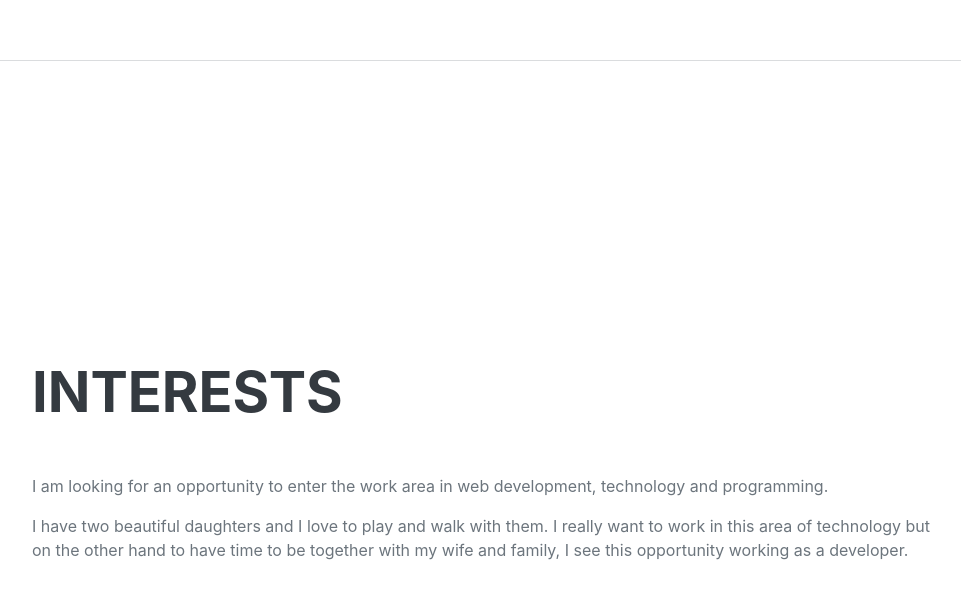
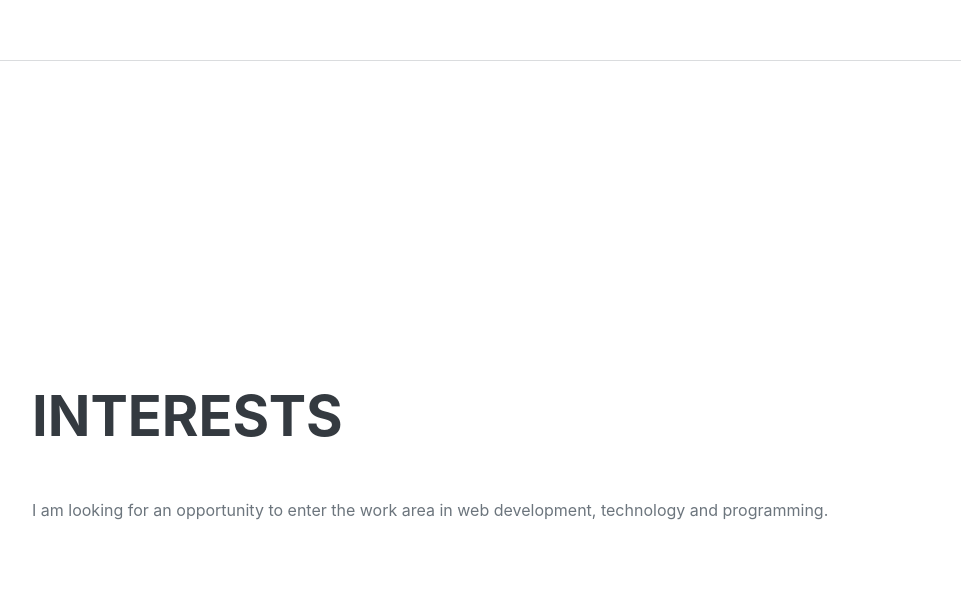
Before and after one commit to AndreMR30/firstpage, a plain HTML site: page englishPage.html in a window 1280 px wide. Shown: the part 3332-3930 px from the top of the page, without its empty margins (288-1249 px from the left). Drawn offline with nearby package versions, Linux system fonts and the light colour scheme; a web font is replaced by a local one.

Commit message:
Update englishPage.html

```diff
--- a/englishPage.html
+++ b/englishPage.html
@@ -155,7 +155,6 @@ Hello how are you? My name is André Marques, I'm a computer technician, musicia
                 <div class="resume-section-content">
                     <h2 class="mb-5">Interests</h2>
                     <p>I am looking for an opportunity to enter the work area in web development, technology and programming.</p>
-                    <p class="mb-0">I have two beautiful daughters and I love to play and walk with them. I really want to work in this area of technology but on the other hand to have time to be together with my wife and family, I see this opportunity working as a developer.</p>
                 </div>
             </section>
             <hr class="m-0" />
```
